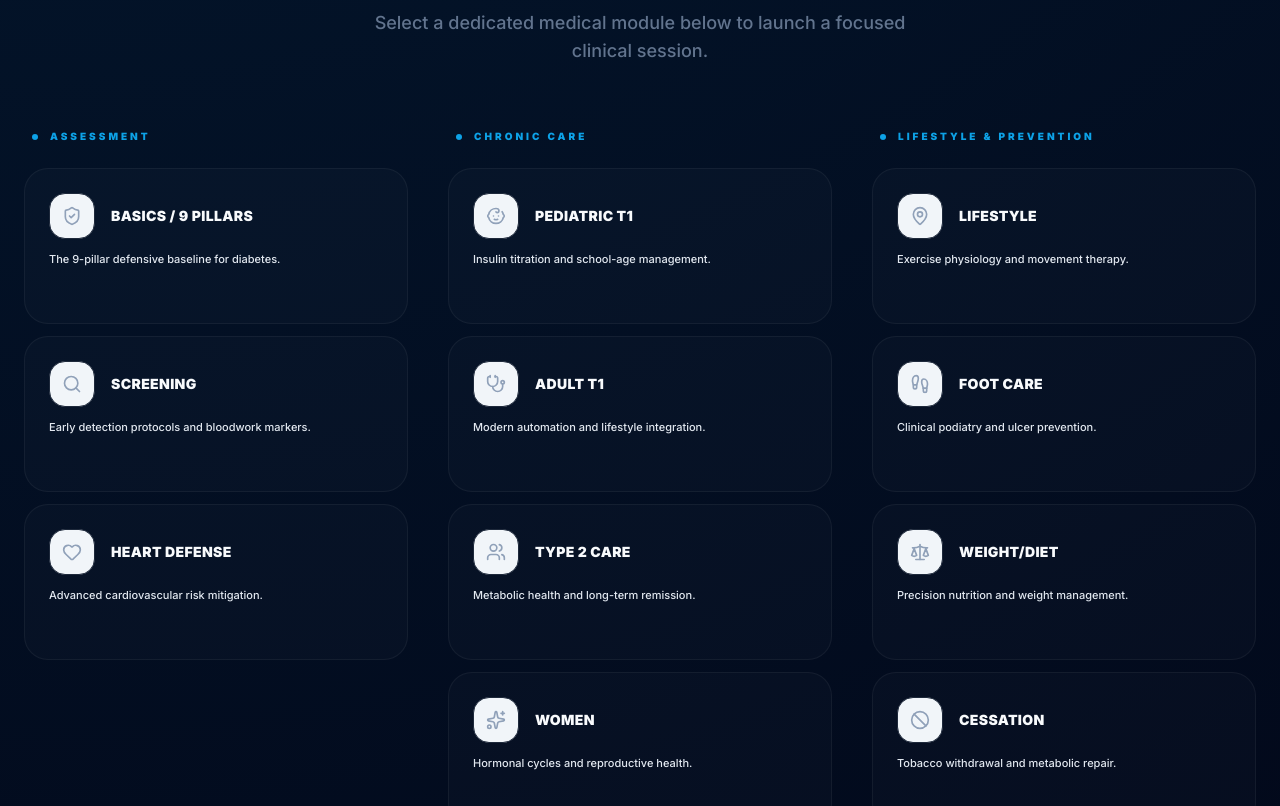
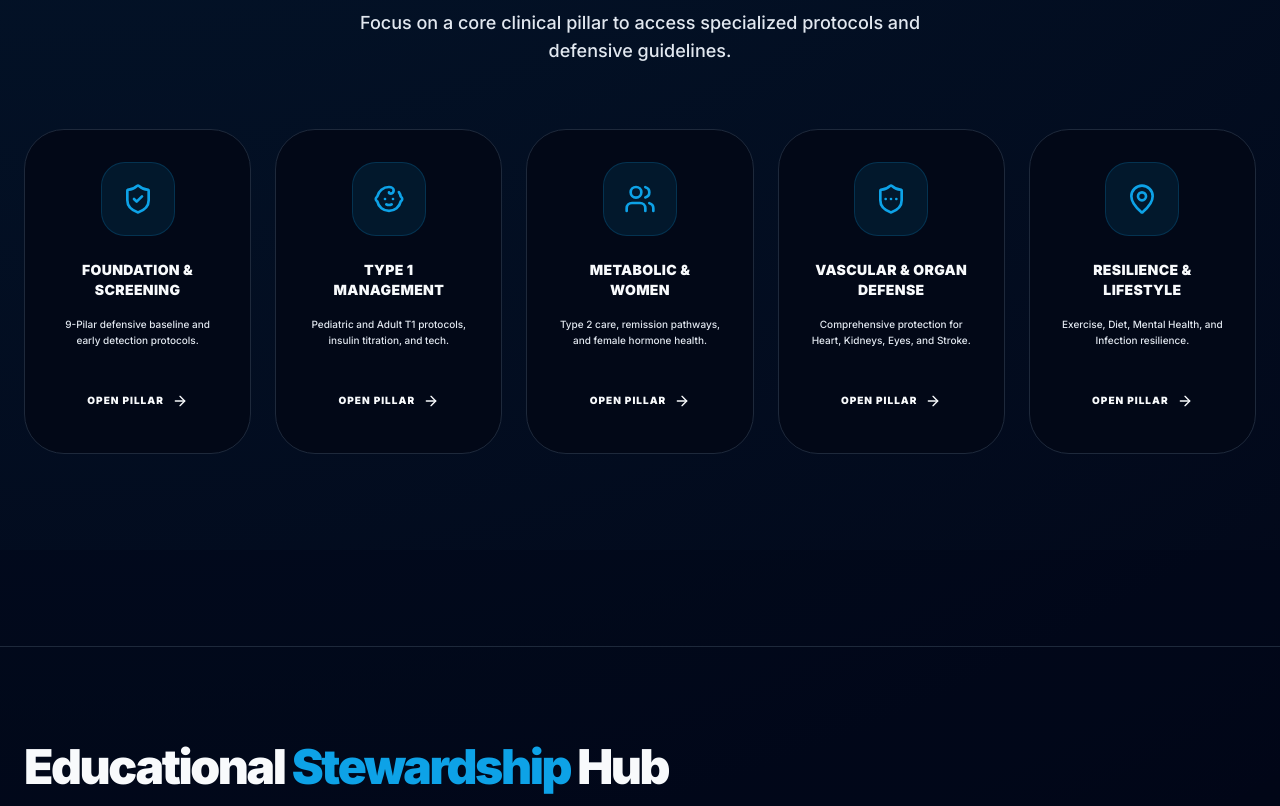
Before and after one commit to beandoc/trackit-right, a Next.js app: page / in a window 1280 px wide. Shown: the part 1386-2192 px from the top of the page. Built offline with nearby package versions, Linux system fonts and the light colour scheme.

Commit message:
refactor: consolidate clinical hub into 5 pillars to solve information overload

```diff
--- a/src/app/page.tsx
+++ b/src/app/page.tsx
@@ -54,37 +54,41 @@ import { useState } from "react"
 import { cn } from "@/lib/utils"
 import { motion } from "framer-motion"
 
-const specialistGroups = [
+const clinicalPillars = [
   {
-    name: "Assessment",
-    items: [
-      { id: 'foundation', label: 'Basics / 9 Pillars', icon: ShieldCheck, summary: 'The 9-pillar defensive baseline for diabetes.' },
-      { id: 'screening', label: 'Screening', icon: Search, summary: 'Early detection protocols and bloodwork markers.' },
-      { id: 'cardio', label: 'Heart Defense', icon: Heart, summary: 'Advanced cardiovascular risk mitigation.' },
-    ]
+    id: 'foundation',
+    label: 'Foundation & Screening',
+    icon: ShieldCheck,
+    summary: '9-Pilar defensive baseline and early detection protocols.',
+    groups: ['Assessment', 'Screening']
   },
   {
-    name: "Chronic Care",
-    items: [
-      { id: 'type1', label: 'Pediatric T1', icon: Baby, summary: 'Insulin titration and school-age management.' },
-      { id: 'adult-t1', label: 'Adult T1', icon: Stethoscope, summary: 'Modern automation and lifestyle integration.' },
-      { id: 'type2', label: 'Type 2 Care', icon: Users, summary: 'Metabolic health and long-term remission.' },
-      { id: 'women', label: 'Women', icon: Sparkles, summary: 'Hormonal cycles and reproductive health.' },
-      { id: 'infection', label: 'Immunity/Infection', icon: Bug, summary: 'Immune system resilience and skin care.' },
-      { id: 'micro', label: 'Micro (Eye/Kidney)', icon: Eye, summary: 'Protecting tiny blood vessels and nerves.' },
-      { id: 'macro', label: 'Macro (Stroke/Heart)', icon: ShieldEllipsis, summary: 'Large vessel protection and stroke prevention.' },
-    ]
+    id: 'type1',
+    label: 'Type 1 Management',
+    icon: Baby,
+    summary: 'Pediatric and Adult T1 protocols, insulin titration, and tech.',
+    groups: ['Pediatric T1', 'Adult T1']
   },
   {
-    name: "Lifestyle & Prevention",
-    items: [
-      { id: 'lifestyle', label: 'Lifestyle', icon: MapPin, summary: 'Exercise physiology and movement therapy.' },
-      { id: 'footcare', label: 'Foot Care', icon: Footprints, summary: 'Clinical podiatry and ulcer prevention.' },
-      { id: 'diet', label: 'Weight/Diet', icon: Scale, summary: 'Precision nutrition and weight management.' },
-      { id: 'cessation', label: 'Cessation', icon: Ban, summary: 'Tobacco withdrawal and metabolic repair.' },
-      { id: 'sickday', label: 'Sick Day', icon: Thermometer, summary: 'Emergency protocols for illness and fever.' },
-      { id: 'support', label: 'Stressor/Resilience', icon: Brain, summary: 'Mental health and psychological resilience.' },
-    ]
+    id: 'type2',
+    label: 'Metabolic & Women',
+    icon: Users,
+    summary: 'Type 2 care, remission pathways, and female hormone health.',
+    groups: ['Type 2 Care', 'Women Health']
+  },
+  {
+    id: 'macro',
+    label: 'Vascular & Organ Defense',
+    icon: ShieldEllipsis,
+    summary: 'Comprehensive protection for Heart, Kidneys, Eyes, and Stroke.',
+    groups: ['Heart', 'Kidney', 'Eye', 'Stroke']
+  },
+  {
+    id: 'lifestyle',
+    label: 'Resilience & Lifestyle',
+    icon: MapPin,
+    summary: 'Exercise, Diet, Mental Health, and Infection resilience.',
+    groups: ['Lifestyle', 'Mental Health', 'Nutrition']
   }
 ]
 
@@ -164,47 +168,38 @@ export default function Home() {
           <ClinicalNavigator />
         </section>
 
-        {/* Specialist Hub: Clean Modular Knowledge Directory */}
+        {/* Specialist Hub: Simplified Clinical Pillars */}
         <section id="specialist-hub" className="py-24 px-6 max-w-7xl mx-auto space-y-16 scroll-mt-20">
           <div className="text-center space-y-4">
-             <h2 className="text-4xl lg:text-6xl font-black text-white tracking-tighter">Clinical Specialist Hub</h2>
-             <p className="text-slate-500 max-w-xl mx-auto font-medium text-lg">Select a dedicated medical module below to launch a focused clinical session.</p>
+             <h2 className="text-4xl lg:text-6xl font-black text-foreground tracking-tighter">Clinical Specialist Hub</h2>
+             <p className="text-muted-foreground max-w-xl mx-auto font-medium text-lg">Focus on a core clinical pillar to access specialized protocols and defensive guidelines.</p>
           </div>
 
-          <div className="flex overflow-x-auto pb-8 lg:pb-0 lg:grid lg:grid-cols-3 gap-8 lg:gap-10 snap-x no-scrollbar">
-            {specialistGroups.map((group, gIdx) => (
-              <div key={gIdx} className="min-w-[280px] sm:min-w-[340px] lg:min-w-0 snap-center space-y-6">
-                <div className="flex items-center gap-3 px-2">
-                   <div className="w-1.5 h-1.5 rounded-full bg-primary" />
-                   <h3 className="text-[10px] font-black text-primary uppercase tracking-[0.3em] font-display">{group.name}</h3>
-                </div>
+          <div className="grid grid-cols-1 md:grid-cols-2 lg:grid-cols-5 gap-6">
+            {clinicalPillars.map((pillar, pIdx) => (
+              <button
+                 key={pIdx}
+                 onClick={() => openSpecialty(pillar)}
+                 className="group relative flex flex-col items-center p-8 rounded-[2.5rem] bg-card border border-border hover:border-primary/40 hover:shadow-2xl hover:shadow-primary/5 transition-all duration-500 text-center overflow-hidden"
+               >
+                 <div className="p-5 rounded-3xl bg-primary/10 border border-primary/20 group-hover:scale-110 transition-transform mb-6">
+                   <pillar.icon className="w-8 h-8 text-primary" />
+                 </div>
 
-                <div className="flex flex-col gap-3">
-                   {group.items.map((item, iIdx) => (
-                     <button
-                       key={iIdx}
-                       onClick={() => openSpecialty(item)}
-                       className="group relative flex flex-col items-start p-6 rounded-3xl bg-white/[0.02] border border-white/5 hover:border-primary/30 hover:bg-white/[0.05] transition-all duration-500 text-left overflow-hidden"
-                     >
-                       <div className="flex items-center gap-4 mb-3">
-                         <div className="p-3 rounded-2xl bg-slate-100 dark:bg-slate-900 border border-border group-hover:bg-primary/10 group-hover:border-primary/20 transition-all">
-                           <item.icon className="w-5 h-5 text-slate-400 group-hover:text-primary transition-colors" />
-                         </div>
-                         <h4 className="text-sm font-black text-foreground dark:text-white tracking-wide uppercase">{item.label}</h4>
-                       </div>
-                       <p className="text-[11px] text-muted-foreground line-clamp-2 leading-relaxed font-medium">
-                         {item.summary}
-                       </p>
-                       <div className="mt-4 flex items-center gap-2 self-end">
-                         <span className="text-[9px] font-black text-primary uppercase tracking-widest opacity-0 group-hover:opacity-100 transition-opacity">Launch Module</span>
-                         <ArrowRight className="w-3.5 h-3.5 text-primary translate-x-3 opacity-0 group-hover:translate-x-0 group-hover:opacity-100 transition-all" />
-                       </div>
+                 <div className="space-y-4 flex-1 flex flex-col items-center">
+                   <h4 className="text-sm font-black text-foreground tracking-wide uppercase">{pillar.label}</h4>
+                   <p className="text-[10px] text-muted-foreground leading-relaxed font-medium line-clamp-3">
+                     {pillar.summary}
+                   </p>
+                 </div>
 
-                       <div className="absolute top-0 right-0 w-24 h-24 bg-primary/5 blur-3xl rounded-full opacity-0 group-hover:opacity-100 transition-opacity translate-x-12 -translate-y-12" />
-                     </button>
-                   ))}
-                </div>
-              </div>
+                 <div className="mt-8 flex items-center justify-center gap-2 group/btn py-3 px-6 rounded-2xl bg-muted text-foreground group-hover:bg-primary group-hover:text-white transition-all w-full">
+                   <span className="text-[10px] font-black uppercase tracking-widest">Open Pillar</span>
+                   <ArrowRight className="w-4 h-4 group-hover/btn:translate-x-1 transition-transform" />
+                 </div>
+
+                 <div className="absolute top-0 right-0 w-32 h-32 bg-primary/5 blur-3xl rounded-full opacity-0 group-hover:opacity-100 transition-opacity translate-x-12 -translate-y-12" />
+               </button>
             ))}
           </div>
         </section>
```
